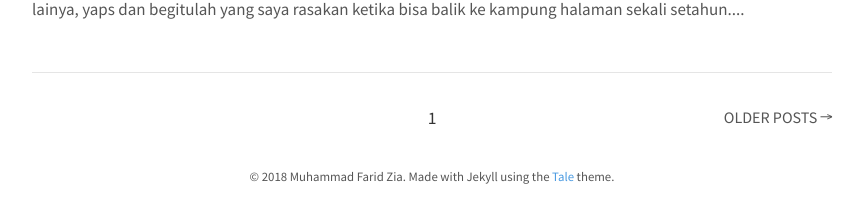
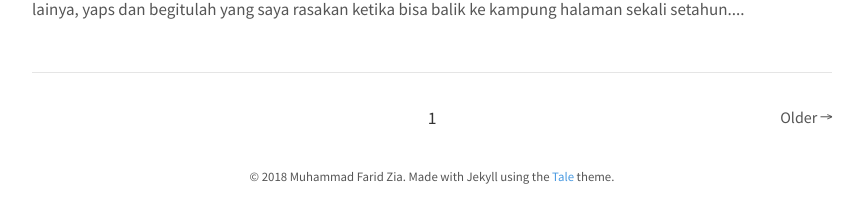
Before and after one commit to mfaridzia/mfaridzia.github.io, a Jekyll site: the page built from index.html, in a window 1280 px wide. Shown: the part 1465-1681 px from the top of the page, without its empty margins (208-1071 px from the left). Built offline with Jekyll 4.4.1, drawn with Linux system fonts in a browser that asks for light colours; the list of posts is cut into pages by our own code.

Commit message:
change text pagination

```diff
--- a/_layouts/home.html
+++ b/_layouts/home.html
@@ -22,10 +22,10 @@ layout: default
 
 <div class="pagination">
   {% if paginator.previous_page %}
-    <a href="{{ paginator.previous_page_path | prepend: site.baseurl }}" class="left arrow">&#8592; NEWER POSTS </a>
+    <a href="{{ paginator.previous_page_path | prepend: site.baseurl }}" class="left arrow">&#8592; Newer </a>
   {% endif %}
   {% if paginator.next_page %}
-    <a href="{{ paginator.next_page_path | prepend: site.baseurl }}" class="right arrow"> OLDER POSTS &#8594;</a>
+    <a href="{{ paginator.next_page_path | prepend: site.baseurl }}" class="right arrow"> Older &#8594;</a>
   {% endif %}
 
   <span>{{ paginator.page }}</span>
```
